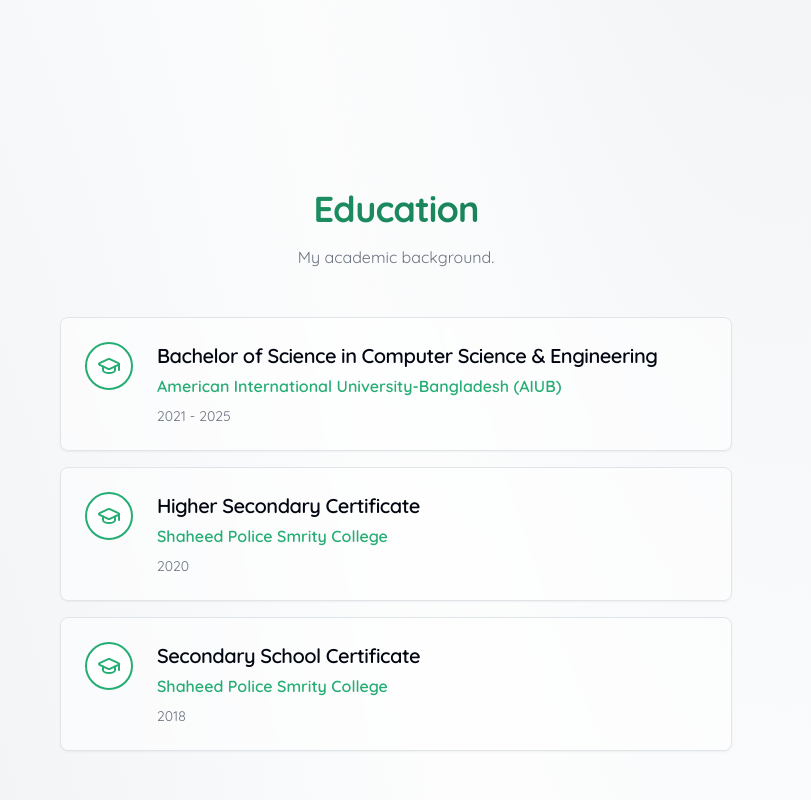
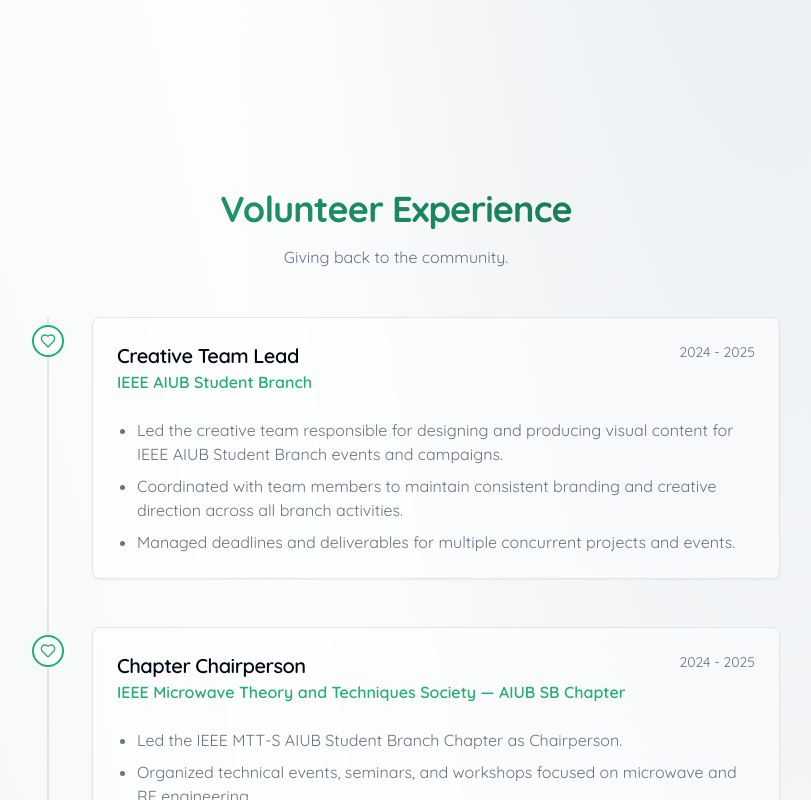
Before and after one commit to abdullahalfaisal/Personal-Portfolio, a Next.js app: page / in a window 1280 px wide. Shown: the part 3920-4720 px from the top of the page, without its empty margins (244-1055 px from the left). Built offline with nearby package versions, Linux system fonts and the light colour scheme.

Commit message:
Update page.tsx

```diff
--- a/src/app/page.tsx
+++ b/src/app/page.tsx
@@ -3,6 +3,7 @@
 import { SkillsSection } from "@/components/SkillsSection";
 import { GetInTouchSection } from "@/components/GetInTouchSection";
 import { ExperienceSection } from "@/components/ExperienceSection";
+import { VolunteerSection } from "@/components/volunteer-section";
 import { EducationSection } from "@/components/EducationSection";
 import { CertificationsSection } from "@/components/CertificationsSection";
 import { AnimatedSection } from "@/components/AnimatedSection";
@@ -19,6 +20,9 @@
       <AnimatedSection>
         <ExperienceSection />
       </AnimatedSection>
+       <AnimatedSection>
+        <VolunteerSection />
+      </AnimatedSection>
       <AnimatedSection>
         <EducationSection />
       </AnimatedSection>
```
